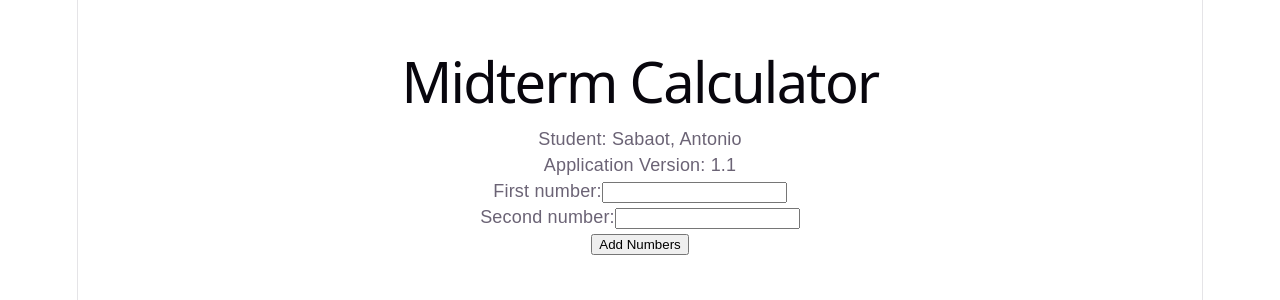
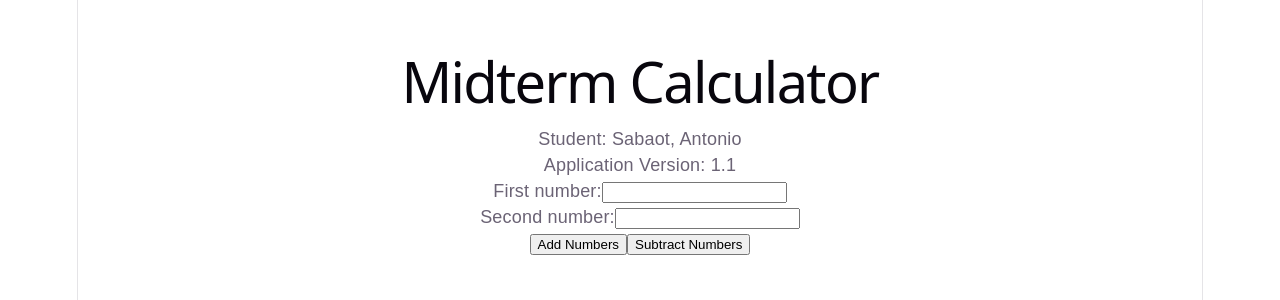
Before and after one commit to josh-something/react-midterm, a React (Vite) app: page / in a window 1280 px wide. Shown: the top 300 px of the page. Built offline with nearby package versions, Linux system fonts and the light colour scheme.

Commit message:
Add Subtract button

```diff
--- a/src/App.jsx
+++ b/src/App.jsx
@@ -1,5 +1,5 @@
 import { useState } from "react";
-import { add } from "./calculator";
+import { add, subtract } from "./calculator";
 export default function App() {
   const [first, setFirst] = useState("");
   const [second, setSecond] = useState("");
@@ -30,6 +30,7 @@
         </label>
       </div>
       <button onClick={() => setResult(add(first, second))}>Add Numbers</button>
+      <button onClick={() => setResult(subtract(first, second))}>Subtract Numbers</button>
       {result !== null && <h2>Result: {result}</h2>}
     </main>
   );
```
